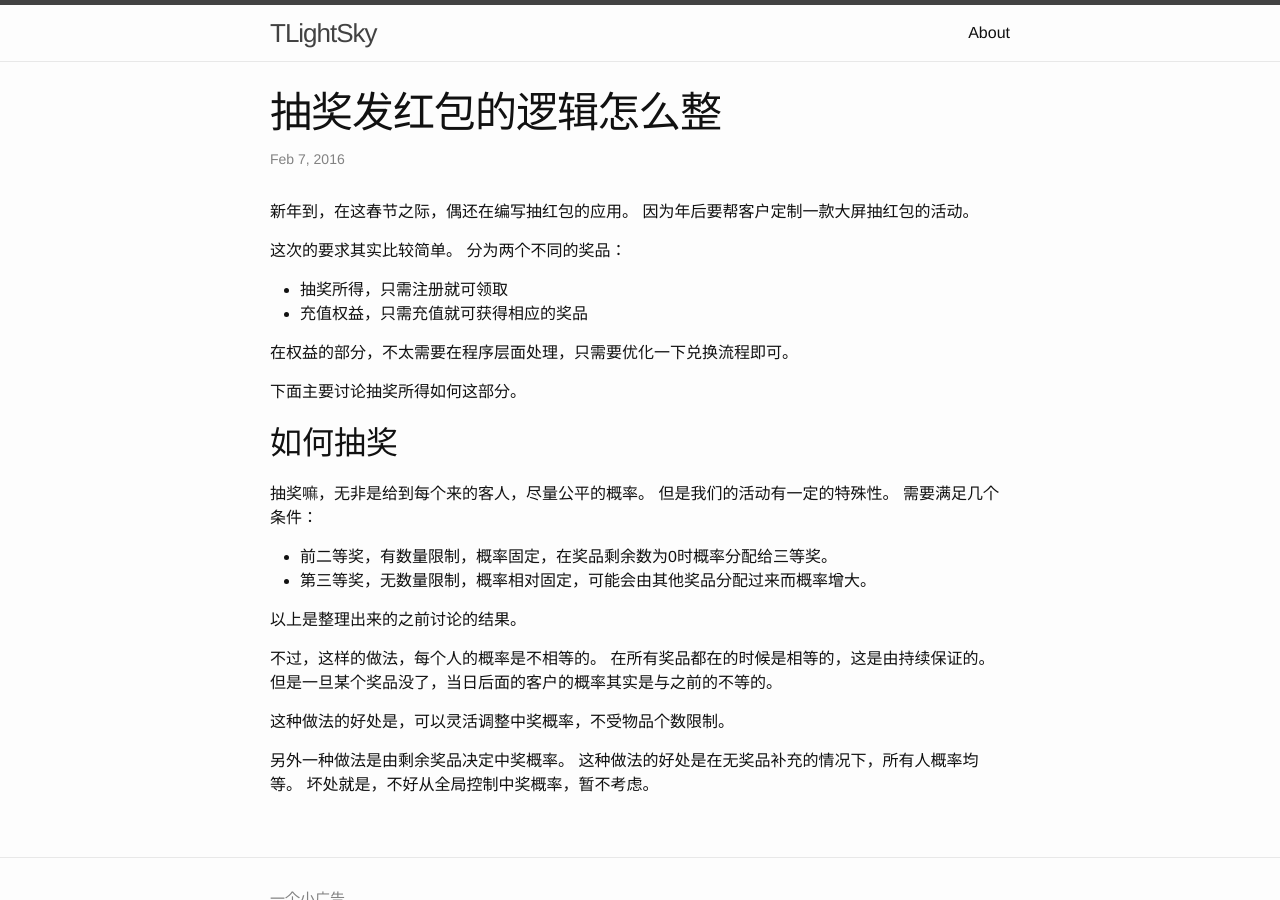
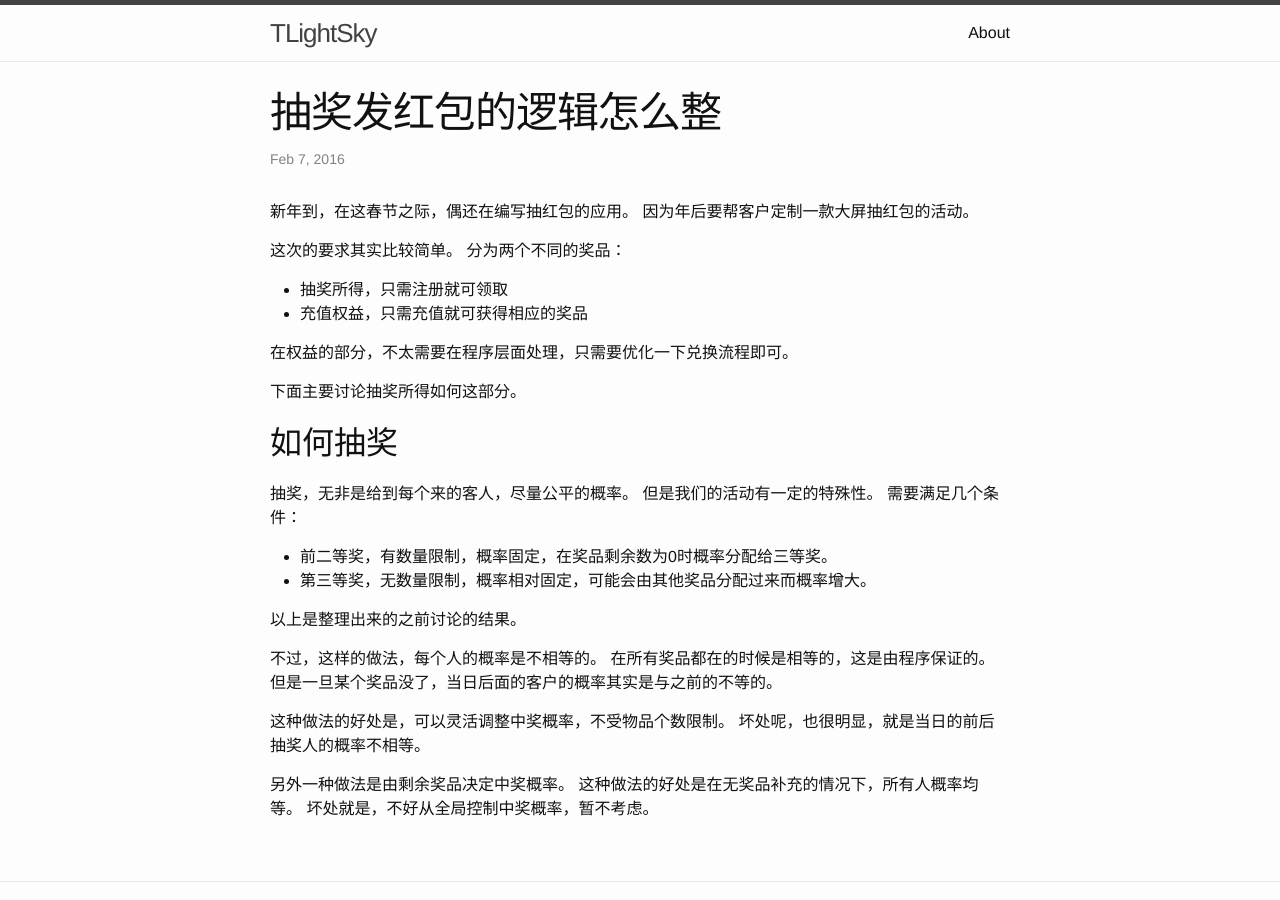
Before and after one commit to tlightsky/tlightsky.github.io, a Jekyll site: the page built from _posts/2016-2-7-red-envelope-programe.md, in a window 1280 px wide and 900 px high. Built offline with Jekyll 4.4.1, drawn with Linux system fonts in a browser that asks for light colours.

Commit message:
add post

```diff
--- a/_posts/2016-2-7-red-envelope-programe.md
+++ b/_posts/2016-2-7-red-envelope-programe.md
@@ -20,7 +20,7 @@ categories: red-envelope lottery
 
 ## 如何抽奖
 
-抽奖嘛，无非是给到每个来的客人，尽量公平的概率。
+抽奖，无非是给到每个来的客人，尽量公平的概率。
 但是我们的活动有一定的特殊性。
 需要满足几个条件：
 
@@ -30,10 +30,11 @@ categories: red-envelope lottery
 以上是整理出来的之前讨论的结果。
 
 不过，这样的做法，每个人的概率是不相等的。
-在所有奖品都在的时候是相等的，这是由持续保证的。
+在所有奖品都在的时候是相等的，这是由程序保证的。
 但是一旦某个奖品没了，当日后面的客户的概率其实是与之前的不等的。
 
 这种做法的好处是，可以灵活调整中奖概率，不受物品个数限制。
+坏处呢，也很明显，就是当日的前后抽奖人的概率不相等。
 
 另外一种做法是由剩余奖品决定中奖概率。
 这种做法的好处是在无奖品补充的情况下，所有人概率均等。
```
